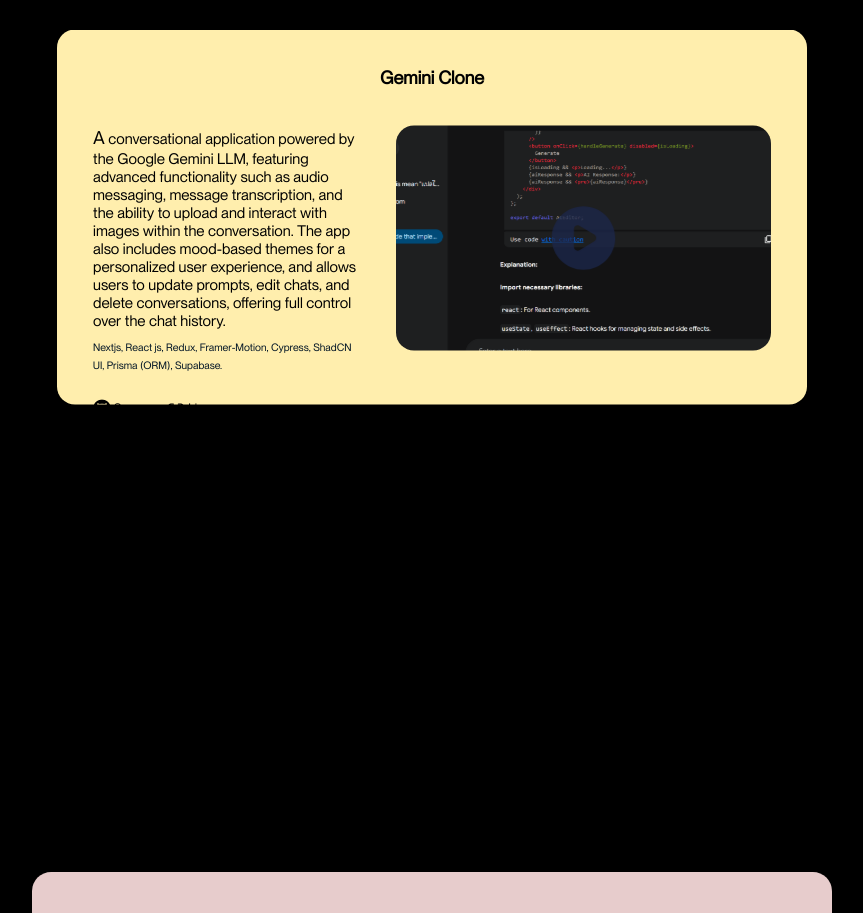
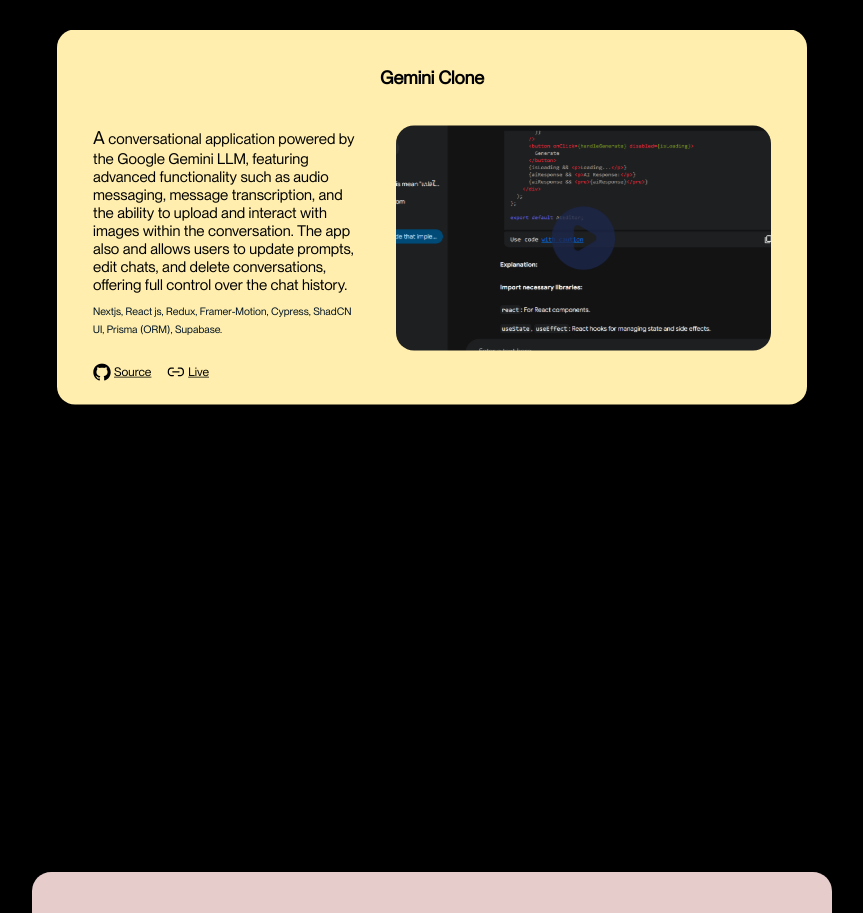
Before and after one commit to Tk-brainCodes/eboreimeThankgod, a React (Vite) app: page / in a window 1280 px wide. Shown: the part 2500-3413 px from the top of the page, without its empty margins (208-1071 px from the left). Built offline with nearby package versions, Linux system fonts and the light colour scheme.

Commit message:
chore: shortened text

```diff
--- a/src/components/Projects/data.ts
+++ b/src/components/Projects/data.ts
@@ -24,7 +24,7 @@
     id: 17,
     name: "Gemini Clone",
     description:
-      "A conversational application powered by the Google Gemini LLM, featuring advanced functionality such as audio messaging, message transcription, and the ability to upload and interact with images within the conversation. The app also includes mood-based themes for a personalized user experience, and allows users to update prompts, edit chats, and delete conversations, offering full control over the chat history.",
+      "A conversational application powered by the Google Gemini LLM, featuring advanced functionality such as audio messaging, message transcription, and the ability to upload and interact with images within the conversation. The app also and allows users to update prompts, edit chats, and delete conversations, offering full control over the chat history.",
     stack:
       "Nextjs, React js, Redux, Framer-Motion, Cypress, ShadCN UI, Prisma (ORM), Supabase. ",
     github: "https://github.com/Tk-brainCodes/Gemini-Clone-Nextjs",
```
